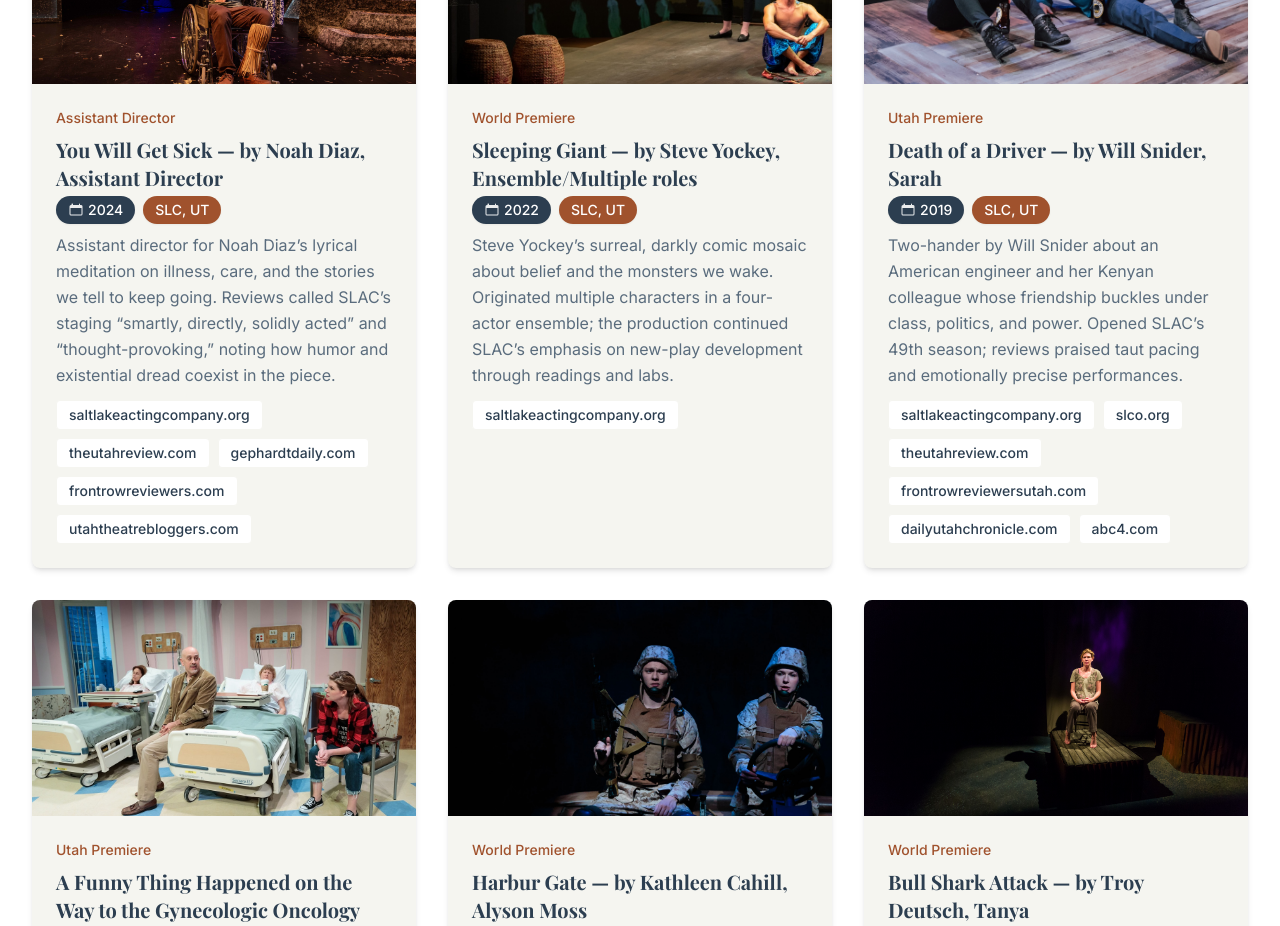
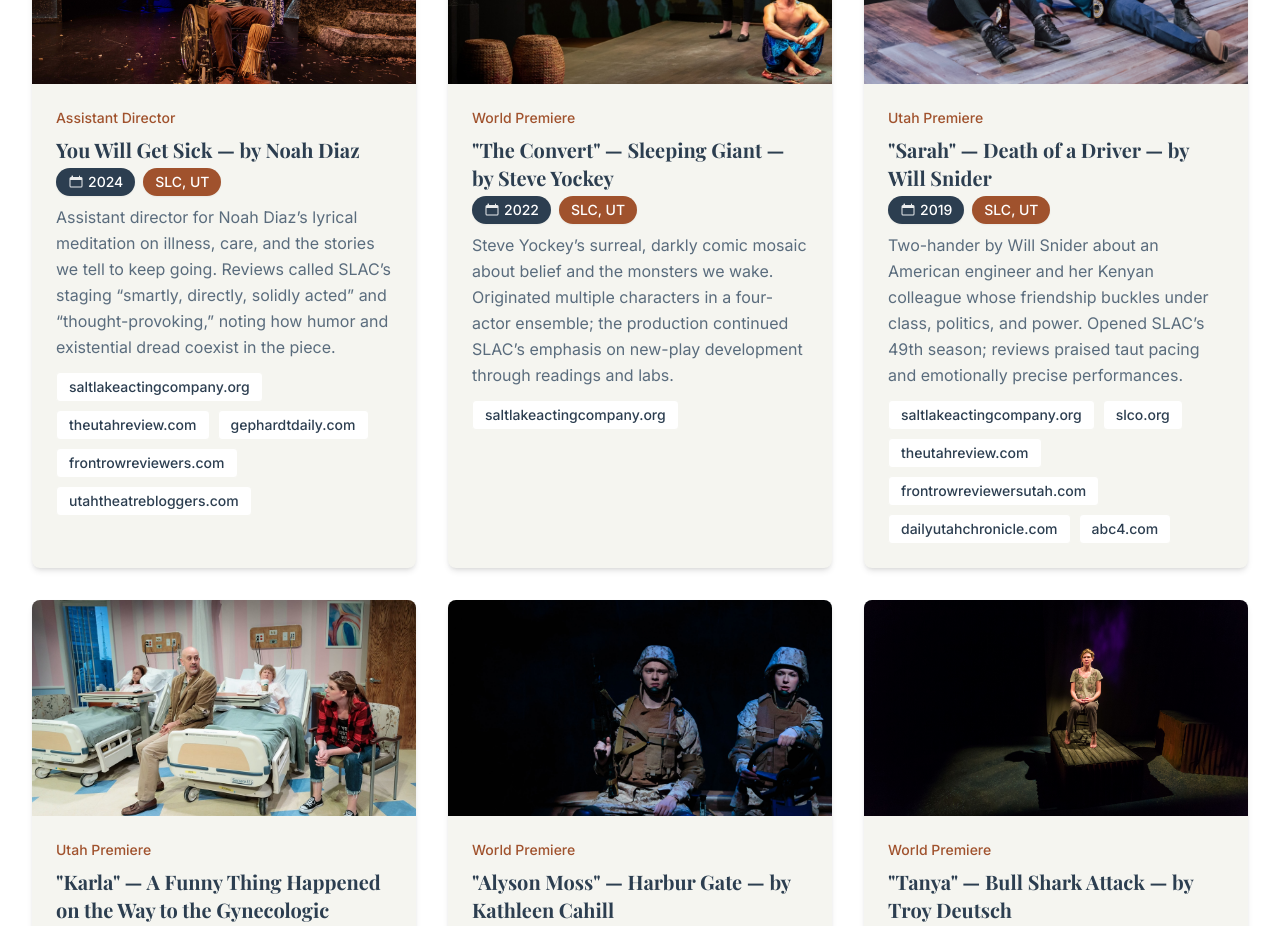
Before and after one commit to topher416/cstokeswylie, a React (Vite) app: page / in a window 1280 px wide. Shown: the part 4980-5906 px from the top of the page. Built offline with nearby package versions, Linux system fonts and the light colour scheme.

Commit message:
content(portfolio): put role first in quotes, remove Assistant Director from title of YWGS, set Sleeping Giant role to "The Convert"; sync image map keys

```diff
--- a/src/components/Portfolio.jsx
+++ b/src/components/Portfolio.jsx
@@ -5,32 +5,32 @@ import { useState } from 'react';
 
 const Portfolio = () => {
   const imageMap = {
-    'You Will Get Sick — by Noah Diaz, Assistant Director': [
+    'You Will Get Sick — by Noah Diaz': [
       '/images/youwillgetsick1.jpg',
       '/images/youwillgetsick2.jpg',
     ],
-    'Sleeping Giant — by Steve Yockey, Ensemble/Multiple roles': [
+    '"The Convert" — Sleeping Giant — by Steve Yockey': [
       '/images/sleepinggiant1cropped.jpg',
       '/images/sleepinggiant2cropped.jpg',
       '/images/sleepinggiant3cropped.jpg',
     ],
-    'Death of a Driver — by Will Snider, Sarah': [
+    '"Sarah" — Death of a Driver — by Will Snider': [
       '/images/deathofadriver3cropped.jpg',
       '/images/deathofadriver5cropped.jpg',
       '/images/deathofadriver8cropped.jpg',
     ],
-    'A Funny Thing Happened on the Way to the Gynecologic Oncology Unit at Memorial Sloan Kettering Cancer Center of New York City — by Halley Feiffer, Karla': [
+    '"Karla" — A Funny Thing Happened on the Way to the Gynecologic Oncology Unit at Memorial Sloan Kettering Cancer Center of New York City — by Halley Feiffer': [
       '/images/funnything4cropped.jpg',
       '/images/funnything5cropped.jpg',
       '/images/funnything9cropped.jpg',
       '/images/funnything10.JPG',
     ],
-    'Harbur Gate — by Kathleen Cahill, Alyson Moss': [
+    '"Alyson Moss" — Harbur Gate — by Kathleen Cahill': [
       '/images/harburgate1cropped.jpg',
       '/images/harburgate2cropped.jpg',
       '/images/harburgate3cropped.jpg',
     ],
-    'Bull Shark Attack — by Troy Deutsch, Tanya': [
+    '"Tanya" — Bull Shark Attack — by Troy Deutsch': [
       '/images/bullshark1.jpg',
       '/images/bullshark2.jpg',
       '/images/bullshark3.JPG',
@@ -40,7 +40,7 @@ const Portfolio = () => {
   const portfolioItems = [
     {
       id: 1,
-      title: 'You Will Get Sick — by Noah Diaz, Assistant Director',
+      title: 'You Will Get Sick — by Noah Diaz',
       category: 'Assistant Director',
       location: 'Salt Lake City, UT',
       year: '2024',
@@ -56,7 +56,7 @@ const Portfolio = () => {
     },
     {
       id: 2,
-      title: 'Sleeping Giant — by Steve Yockey, Ensemble/Multiple roles',
+      title: '"The Convert" — Sleeping Giant — by Steve Yockey',
       category: 'World Premiere',
       location: 'Salt Lake City, UT',
       year: '2022',
@@ -68,7 +68,7 @@ const Portfolio = () => {
     },
     {
       id: 3,
-      title: 'Death of a Driver — by Will Snider, Sarah',
+      title: '"Sarah" — Death of a Driver — by Will Snider',
       category: 'Utah Premiere',
       location: 'Salt Lake City, UT',
       year: '2019',
@@ -85,7 +85,7 @@ const Portfolio = () => {
     },
     {
       id: 4,
-      title: 'A Funny Thing Happened on the Way to the Gynecologic Oncology Unit at Memorial Sloan Kettering Cancer Center of New York City — by Halley Feiffer, Karla',
+      title: '"Karla" — A Funny Thing Happened on the Way to the Gynecologic Oncology Unit at Memorial Sloan Kettering Cancer Center of New York City — by Halley Feiffer',
       category: 'Utah Premiere',
       location: 'Salt Lake City, UT',
       year: '2018',
@@ -99,7 +99,7 @@ const Portfolio = () => {
     },
     {
       id: 5,
-      title: 'Harbur Gate — by Kathleen Cahill, Alyson Moss',
+      title: '"Alyson Moss" — Harbur Gate — by Kathleen Cahill',
       category: 'World Premiere',
       location: 'Salt Lake City, UT',
       year: '2017',
@@ -117,7 +117,7 @@ const Portfolio = () => {
     },
     {
       id: 6,
-      title: 'Bull Shark Attack — by Troy Deutsch, Tanya',
+      title: '"Tanya" — Bull Shark Attack — by Troy Deutsch',
       category: 'World Premiere',
       location: 'Salt Lake City, UT',
       year: '2016',
```
